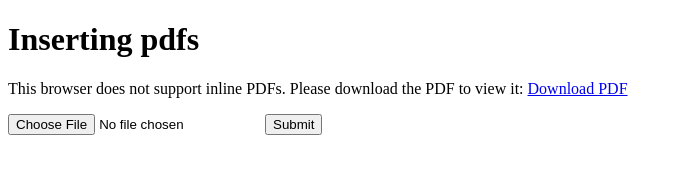
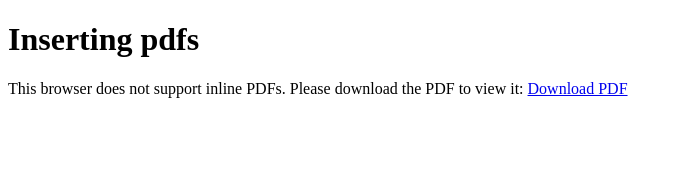
Before and after one commit to vaibhavjindal/cfd, a plain HTML site: page index.html in a window 1280 px wide. Shown: the whole page, without its empty margins (0-683 px from the left). Drawn offline with Linux system fonts and the light colour scheme.

Commit message:
just another one

```diff
--- a/index.html
+++ b/index.html
@@ -11,11 +11,12 @@
 <h1>Inserting pdfs</h1>
 
 <div id="example1">hello</div>
-<script src="PDFObject/pdfobject.js"></script>
+
+  <!--<form method="post" enctype="multipart/form-data" action="/upload">
+    <input type="file" name="file">
+    <input type="submit" value="Submit">-->
+    <script src="PDFObject/pdfobject.js"></script>
 <script>PDFObject.embed("latex _project.pdf", "#example1");</script>
-  <form method="post" enctype="multipart/form-data" action="/upload">
-    <input type="file" name="file">
-    <input type="submit" value="Submit">
 </body>
 
 </html>
```
